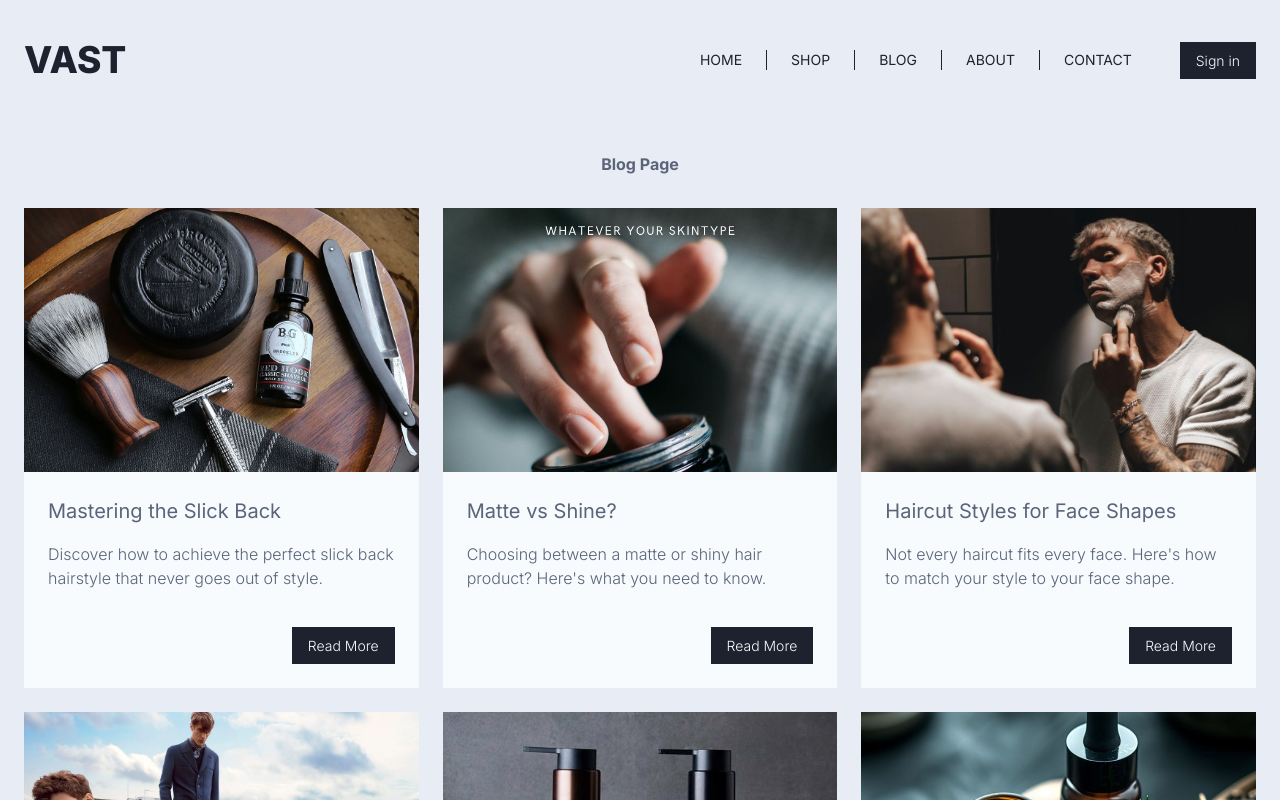
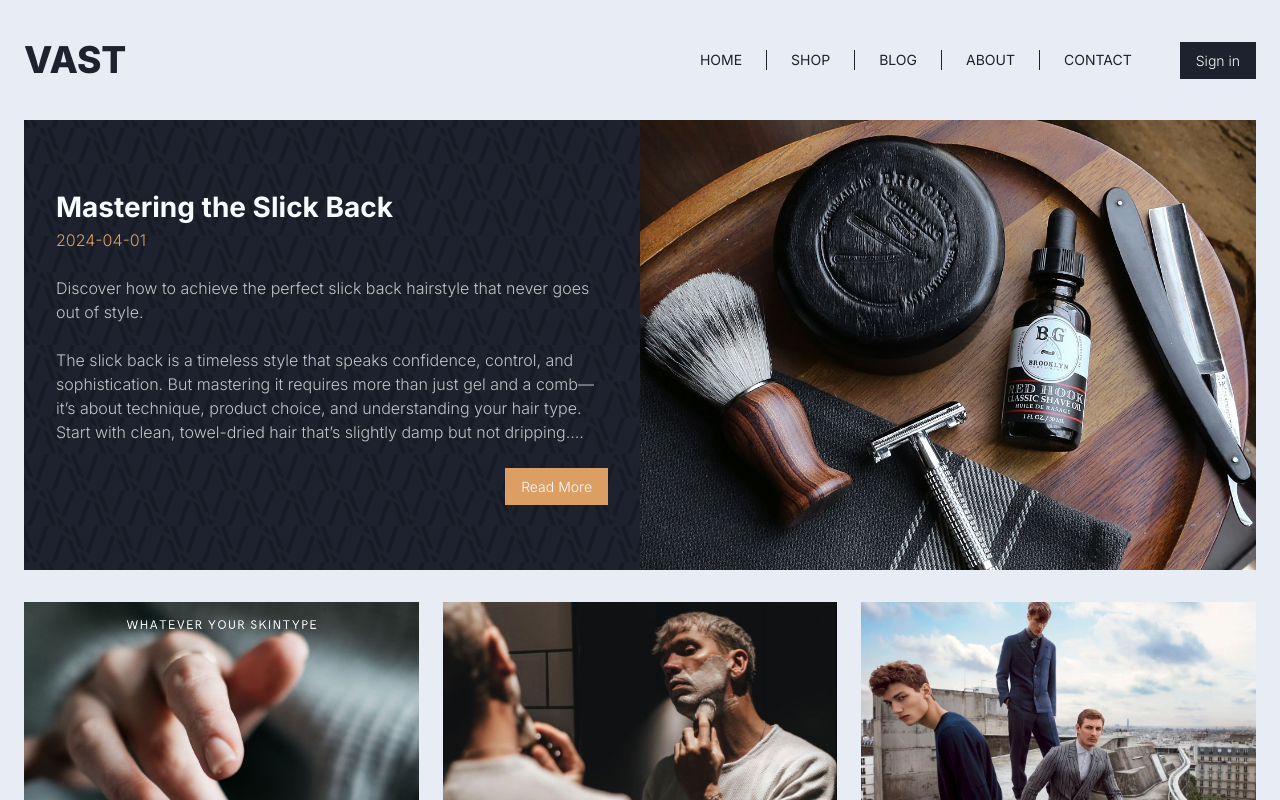
Before and after one commit to jkTurner/vast, a Next.js app: page /blog in a window 1280 px wide. Shown: the top 800 px of the page. Built offline with nearby package versions, Linux system fonts and the light colour scheme.

Commit message:
added newest post banner in blog page

```diff
--- a/app/(pages)/blog/page.tsx
+++ b/app/(pages)/blog/page.tsx
@@ -1,12 +1,16 @@
+import BlogBanner from "@/app/components/banners/BlogBanner";
 import BlogCard from "@/app/components/ui/cards/blog/BlogCard";
 import { BlogPostData } from "@/data/mockup/MockupData";
 
 const BlogPage = () => {
+
+    const blogPost = BlogPostData.slice(1, BlogPostData.length);
+
     return (
         <>
-            <h1 className="my-md px-sm">Blog Page</h1>
+            <BlogBanner />
             <div className="cardsContainer">
-                {BlogPostData.map((item, index) => (
+                {blogPost.map((item, index) => (
                     <BlogCard
                         key={index}
                         title={item.title}
--- a/app/(pages)/contact/page.tsx
+++ b/app/(pages)/contact/page.tsx
@@ -5,7 +5,7 @@ import { ContactData } from "@/data/mockup/MockupData";
 
 const ContactPage = () => {
     return (
-        <div className="flex flex-col w-full max-w-[var(--desktop)] px-sm min-h-[1vh] flex-1">
+        <div className="flex flex-col w-full max-w-[var(--desktop)] px-sm flex-1">
 
             {/* Intro */}
             <div className="my-md">
--- /dev/null
+++ b/app/components/banners/BlogBanner.tsx
@@ -0,0 +1,43 @@
+import { BlogPostData } from "@/data/mockup/MockupData";
+import Image from "next/image";
+import MainButton from "../ui/buttons/MainButton";
+import Link from "next/link";
+
+
+const BlogBanner = () => {
+    return (
+        <div className="container md:px-sm mb-md">
+            <div className="flex md:flex-row flex-col bg-[var(--primary)] vastPatternPrimary md:h-[450px]">
+
+                {/* Left Column (Text) */}
+                <div className="flex flex-col justify-center gap-sm p-md md:w-[50%] w-full">
+                    <div className="">
+                        <h1 className="headerL text-[var(--secondary)]">{BlogPostData[0].title}</h1>
+                        <span className="text-[var(--accent)] text-sm">{BlogPostData[0].date}</span>
+                    </div>
+                    <p className="text-[var(--textKill)]">{BlogPostData[0].excerpt}</p>
+                    <p className="text-[var(--textKill)] line-clamp-4">{BlogPostData[0].content}</p>
+
+                    <div className="self-end">
+                        <Link href={`/blog/${BlogPostData[0].slug}`}>
+                            <MainButton name="Read More" background="var(--accent)" />
+                        </Link>
+                    </div>
+                </div>
+
+                {/* Right Column (Image) */}
+                <div className="relative h-[320px] md:flex-1 md:h-full">
+                    <Image
+                        src={BlogPostData[0].image}
+                        alt={BlogPostData[0].title}
+                        fill
+                        priority
+                        className="object-cover overflow-hidden"
+                    />
+                </div>
+            </div>
+        </div>
+    )
+}
+
+export default BlogBanner;
--- a/app/components/ui/form/contact-form/ContactForm.tsx
+++ b/app/components/ui/form/contact-form/ContactForm.tsx
@@ -98,7 +98,7 @@ const ContactForm = () => {
                     {status && <p className="text-sm text-[var(--accent)]">{status}</p>}
                     <button
                         type="submit"
-                        className="bg-[var(--primary)] text-[var(--secondary)] cursor-pointer px-4 py-1 hover:bg-[var(--accent)] text-sm"
+                        className="bg-[var(--primary)] text-[var(--secondary)] cursor-pointer px-4 py-2 hover:bg-[var(--accent)] text-sm"
                     >
                         Send
                     </button>
--- a/app/globals.css
+++ b/app/globals.css
@@ -125,6 +125,11 @@
     font-size: var(--text-sm);
     color: var(--textLight);
   }
+  .headerL {
+    font-weight: var(--font-weight-bold);
+    font-size: var(--text-lg);
+    color: var(--textLight);
+  }
 
 }
 
```
